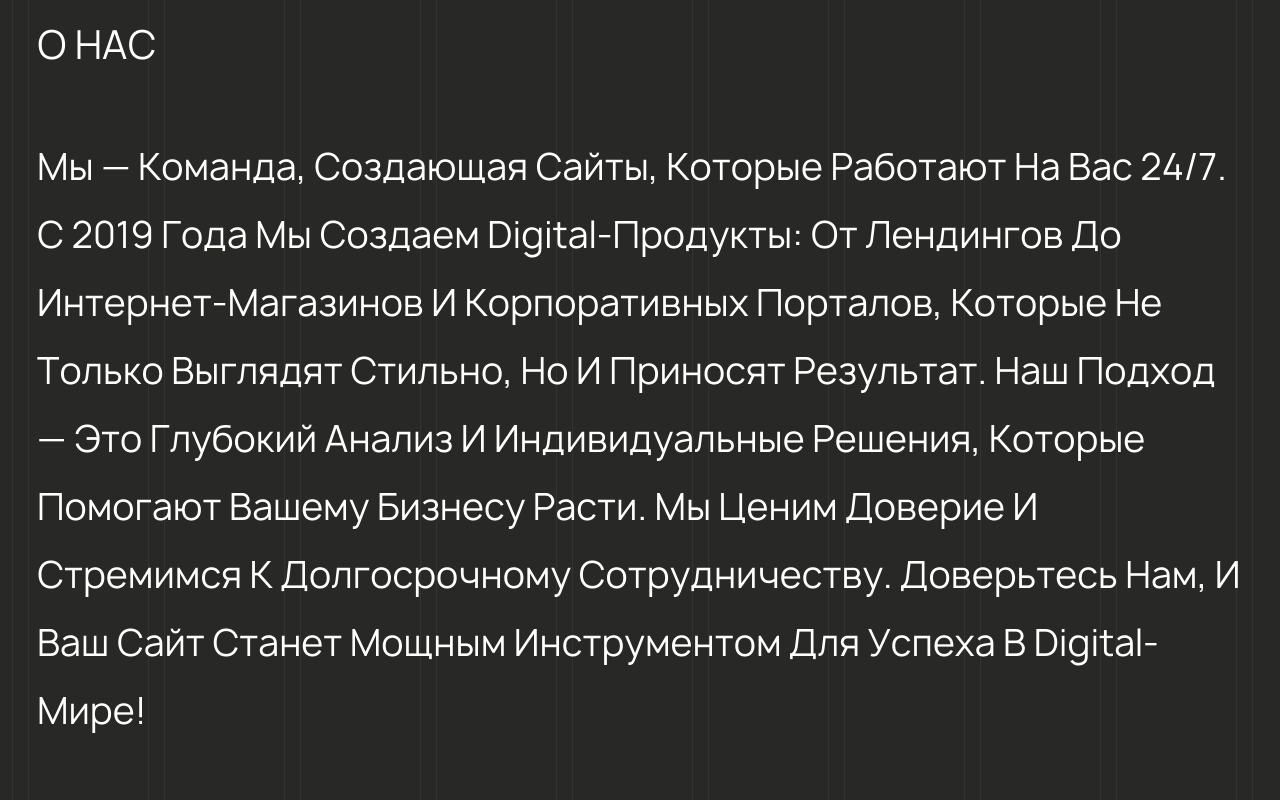
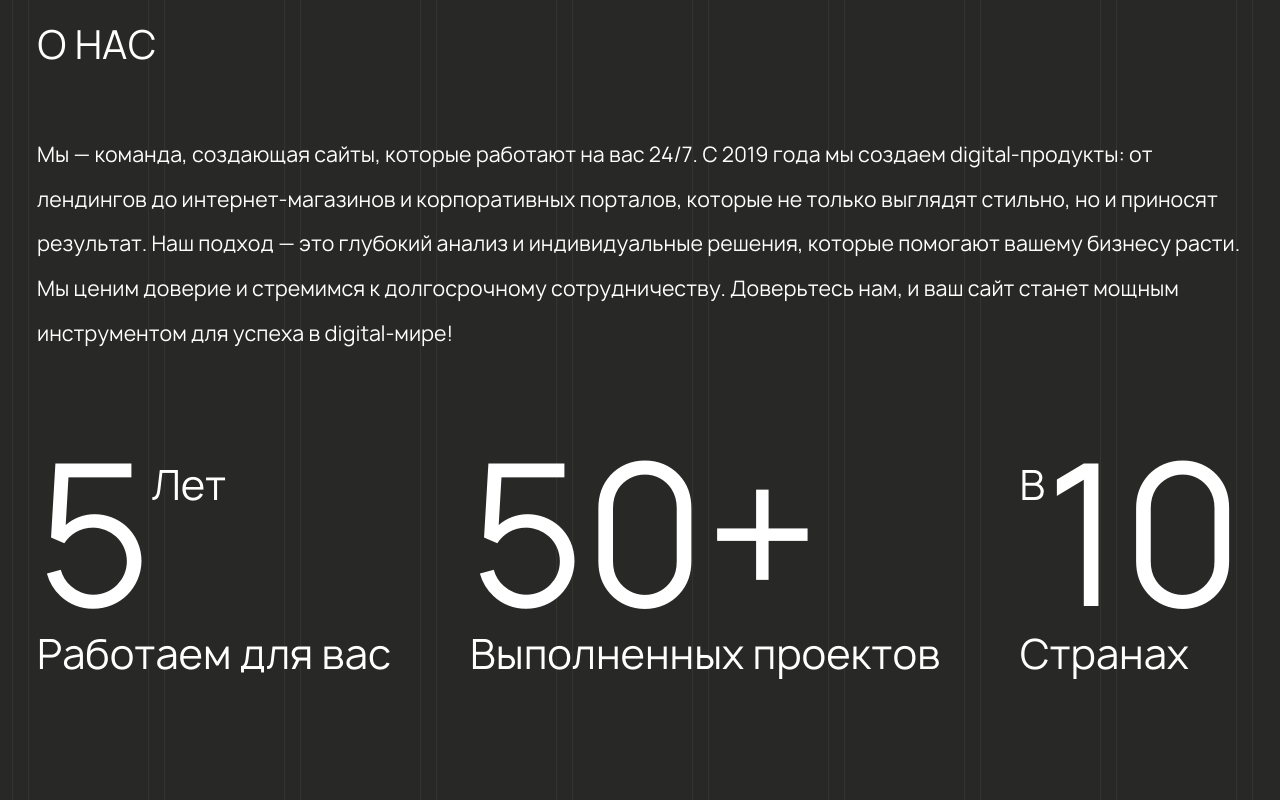
Before and after one commit to bikovtimur13/bb-studio, a Next.js app: page / in a window 1280 px wide. Shown: the part 1140-1940 px from the top of the page. Built offline with nearby package versions, Linux system fonts and the light colour scheme.

Commit message:
feat: [BB - 009] - AboutUs Component

```diff
--- a/pages/404.tsx
+++ b/pages/404.tsx
@@ -1,6 +1,5 @@
 import React from "react";
 
-import Image from 'next/image';
 import error404Img from "/public/images/bb-error-404.webp";
 
 const Custom404 = () => {
--- a/src/components/AboutUs/AboutUs.module.scss
+++ b/src/components/AboutUs/AboutUs.module.scss
@@ -22,11 +22,14 @@
 
   &__description{
     font-weight: 400;
-    font-size: 36px;
-    line-height: 68px;
-    text-transform: capitalize;
+    font-size: Clamp(18px, 1.6vw, 32px);
+    line-height: Clamp(30px, 3.5vw, 64px);
     color: #FFFFFF;
     margin-bottom: 95px;
+
+    @include nsm{
+
+    }
 
   }
 
@@ -36,11 +39,17 @@
   }
 
   &__stat{
-
+    &:last-of-type {
+      .aboutUs__valueContainer {
+        align-items: unset;
+        flex-direction: row-reverse;
+      }
+    }
   }
 
   &__valueContainer{
-
+    display: flex;
+    align-items: flex-start;
   }
 
   &__value{
--- a/src/components/AboutUs/AboutUs.tsx
+++ b/src/components/AboutUs/AboutUs.tsx
@@ -26,8 +26,8 @@ const AboutUs: React.FC = () => {
     fetchData();
   }, []);
 
-  if (loading) return <p>Загрузка...</p>;
-  if (error) return <p>Ошибка: {error}</p>;
+  if (loading) return <div className="main-wrapper"><p>Загрузка...</p></div>;
+  if (error) return <div className="main-wrapper"><p>Ошибка: {error}</p></div>;
 
   return (
     <div className="main-wrapper">
--- a/src/components/ClientsSection/ClientsSection.tsx
+++ b/src/components/ClientsSection/ClientsSection.tsx
@@ -9,8 +9,8 @@ const fetcher = (url: string) => fetch(url).then((res) => res.json());
 const ClientsSection = () => {
   const { data, error } = useSWR('/api/clients', fetcher);
 
-  if (error) return <div>Ошибка загрузки данных</div>;
-  if (!data) return <div>Загрузка...</div>;
+  if (!data) return <div className="main-wrapper"><p>Загрузка...</p></div>;
+  if (error) return <div className="main-wrapper"><p>Ошибка: {error}</p></div>;
 
   // Определяем минимальное количество необходимых слайдов
   const MIN_SLIDES_COUNT = 10; // например, 10 слайдов нужно для хорошего отображения
--- a/tsconfig.json
+++ b/tsconfig.json
@@ -7,7 +7,8 @@
     "noEmit": true,
     "esModuleInterop": true,
     "module": "esnext",
-    "moduleResolution": "bundler",
+    // "moduleResolution": "bundler",
+    "moduleResolution": "node",
     "resolveJsonModule": true,
     "isolatedModules": true,
     "jsx": "preserve",
```
Also changed, not shown: 2 other files (tests, documents, lock files or other folders).
